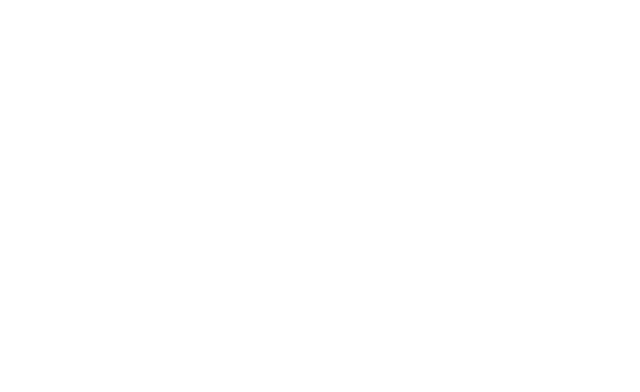
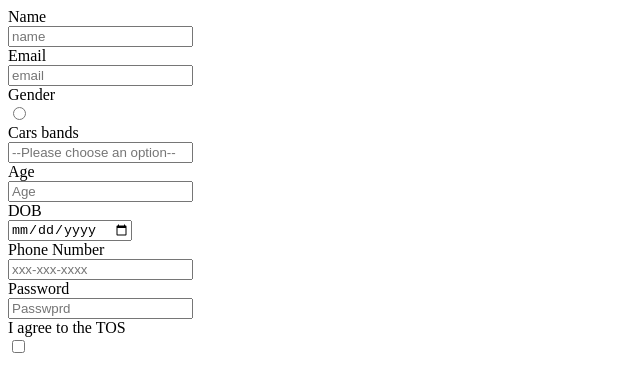
Before and after one commit to acciojob/signup-form-car-Abhishekpatil2000, a website: page main.html in a window 1280 px wide. Shown: the whole page, without its empty margins (0-640 px from the left). Drawn offline with Linux system fonts and the light colour scheme.

Commit message:
created a submission

```diff
--- a/main.html
+++ b/main.html
@@ -10,6 +10,26 @@
 	<!-- the entire body must be written by student -->
     <script type="text/javascript" src="./script.js">
 </script>
+<form>
+	Name<br><input type="Text" required="Yes" id="name" placeholder="name">
+<br>
+	Email<br><input type="Email" required="Yes" id="email" placeholder="email">
+<br>
+	Gender<br><input type="Radio" required="Yes" id="gender_m,gender_f" placeholder="-">
+<br>
+    Cars bands<br><input type="Select" required="Yes" id="cars" placeholder="--Please choose an option--">
+<br>
+	Age<br><input type="Number" required="Yes" id="age" placeholder="Age">
+<br>
+	DOB<br><input type="Date" required="Yes" id="dob" placeholder="-">
+<br>
+	Phone Number<br><input type="tel" required="Yes" id="tel" placeholder="xxx-xxx-xxxx">
+<br>
+	Password<br><input type="password" required="Yes" id="password" placeholder="Passwprd">
+<br>
+	I agree to the TOS<br><input type="Checkbox" required="Yes" id="tos" placeholder="-">
+<br>
+</form>
 
 </body>
 
```
